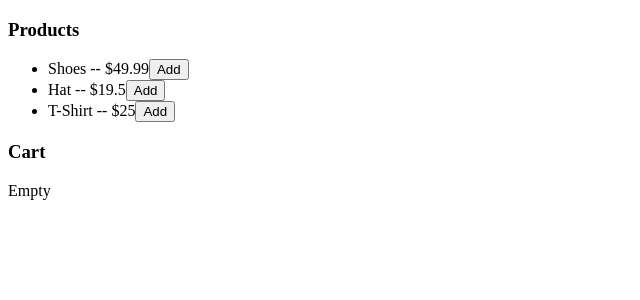
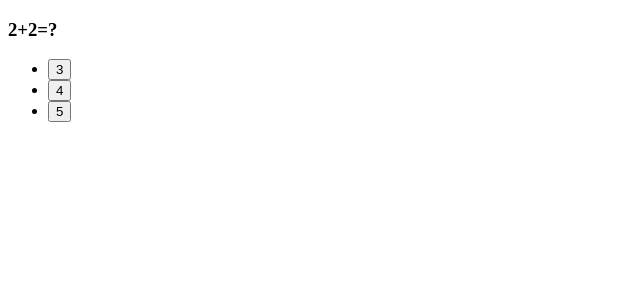
Before and after one commit to Vardhan1999/React-Practice, a React (Vite) app: page / in a window 1280 px wide. Shown: the top 300 px of the page, without its empty margins (0-640 px from the left). Built offline with nearby package versions, Linux system fonts and the light colour scheme.

Commit message:
Add basic QuizApp component with multiple choice questions and score tracking

```diff
--- a/src/App.jsx
+++ b/src/App.jsx
@@ -1,57 +1,48 @@
 import React, { useState } from "react";
 
 export default function App() {
-  const products = [
-    { id: "p1", name: "Shoes", price: 49.99 },
-    { id: "p2", name: "Hat", price: 19.5 },
-    { id: "p3", name: "T-Shirt", price: 25.0 },
-  ];
+  const questions = [
+    { id: 1, q: "2+2=?", options: ["3", "4", "5"], answer: 1 },
+    { id: 2, q: "Capital of France?", options: ["Paris", "London", "Rome"], answer: 0 },
+  ]
 
-  const [cart, setCart] = useState([]);
+  const [index, setIndex] = useState(0);
+  const [score, setScore] = useState(0);
+  const [finished, setFinished] = useState(false);
 
-  function addToCart(product) {
-    setCart((prev) => {
-      const existing = prev.find((p) => p.id === product.id);
-      if (existing) {
-        return prev.map((p) => p.id === product.id ? { ...p, qty: p.qty + 1 } : p);
-      }
-      return [...prev, { ...product, qty: 1 }];
-    });
+  function choose(optionIndex) {
+    if (optionIndex === questions[index].answer) {
+      setScore((s) => s + 1);
+    }
+    const next = index + 1;
+    if (next >= questions.length) {
+      setFinished(true);
+    }
+    else {
+      setIndex(next)
+    }
   }
 
-  function removeFromCart(id) {
-    setCart((prev) => prev.filter((p) => p.id !== id));
+  if (finished) {
+    return (
+      <div>
+        Your Score:{score}/{questions.length}
+      </div>
+    )
   }
 
-  const total = cart.reduce((sum, p) => sum + p.qty * p.price, 0).toFixed(2);
+  const current = questions[index];
 
   return (
     <div>
-      <h3>Products</h3>
+      <h3>{current.q}</h3>
       <ul>
-        {products.map(p => (
-          <li key={p.id}>
-            {p.name} -- ${p.price}
-            <button onClick={() => addToCart(p)}>Add</button>
+        {current.options.map((opt, i) => (
+          <li key={i}>
+            <button onClick={() => choose(i)}>{opt}</button>
           </li>
         ))}
       </ul>
-
-      <h3>Cart</h3>
-      {cart.length === 0 ? (
-        <p>Empty</p>
-      ) : (<>
-        <ul>
-          {cart.map(item => (
-            <li key={item.id}>
-              {item.name} x {item.qty} -- $
-              {(item.qty * item.price).toFixed(2)}
-              <button onClick={() => removeFromCart(item.id)}>Remove</button>
-            </li>
-          ))}
-        </ul>
-        <strong>Total: ${total}</strong>
-      </>)}
     </div>
   )
 }
```
